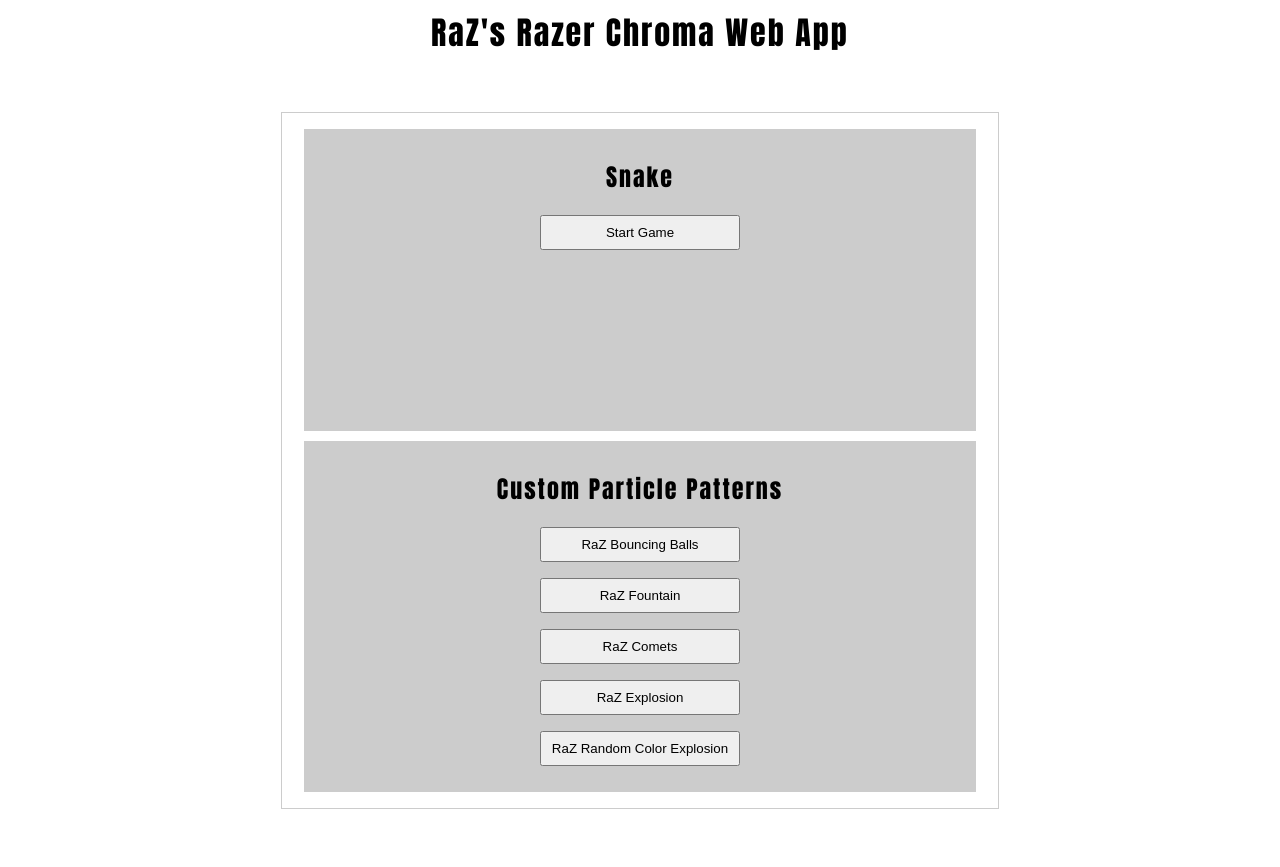
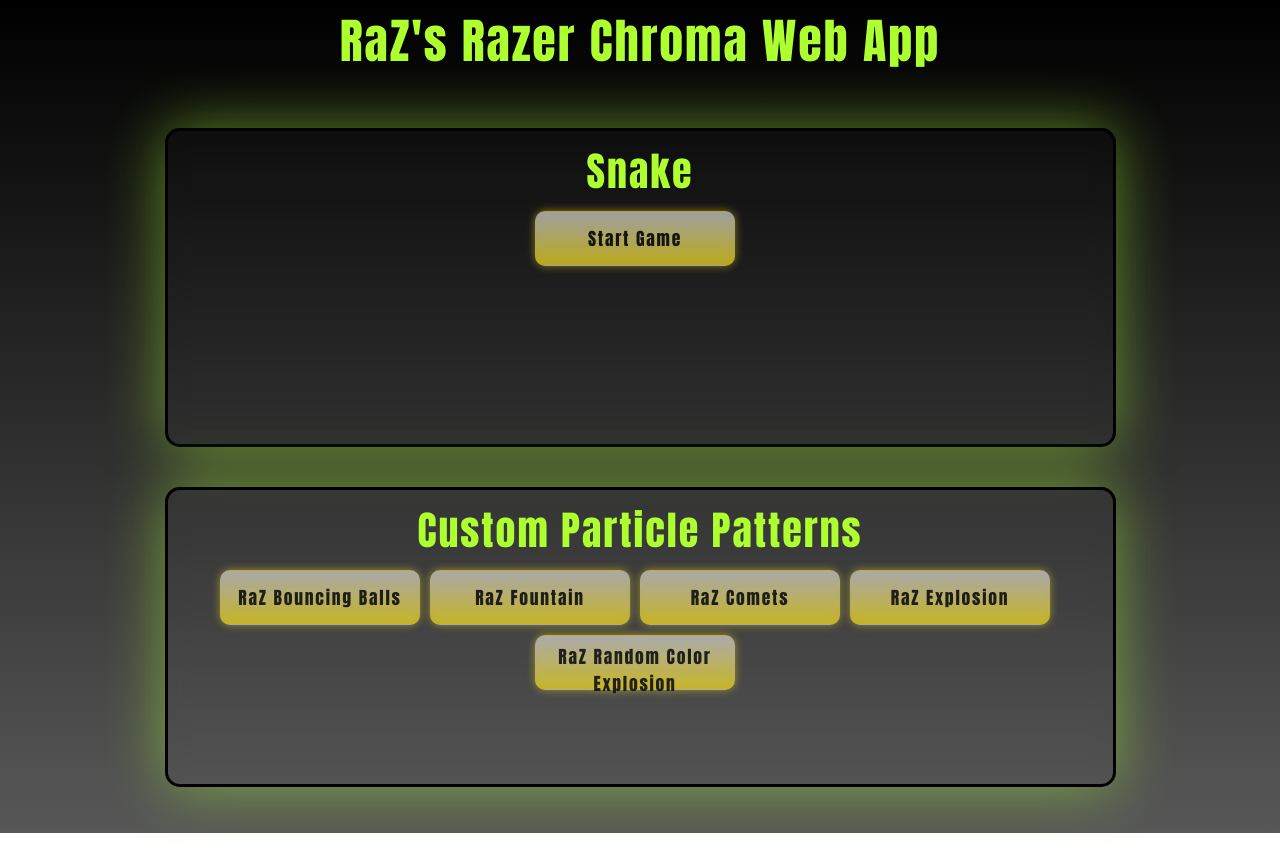
Before and after one commit to ReVHeaDRaZ/raz-chroma-snake, a plain HTML site: page index.html in a window 1280 px wide. After the commit the page ends 833 px from the top, so only its background shows below. Drawn offline with Linux system fonts and the light colour scheme; no server answers.

Commit message:
styled page

```diff
--- a/index.html
+++ b/index.html
@@ -3,6 +3,8 @@
 <html lang="en" xmlns="http://www.w3.org/1999/xhtml">
 <head>
     <title>Raz's Razer Chroma Web App</title>
+    <meta name="viewport" content="width=device-width, initial-scale=1.0" />
+    <meta name="description" content="Web applet for Razer Chroma RGB Keyboards to display custom particle patterns and play snake using the leds." />
     <link rel="stylesheet" type="text/css" href="style.css">
     <script src="ChromaSDKImpl.js"></script>
     <script src="KeyboardEffects.js"></script>
@@ -24,8 +26,6 @@
 <body onload="chromaSDK.init()" onbeforeunload="chromaSDK.uninit()">
     <h1>RaZ's Razer Chroma Web App</h1>
 
-    <div id="table" style="margin:auto; width:718px; padding:50px; text-align:center">
-
         <div id="Keyboards" class="tabcontent">
             <div class="content-wrapper">
                 <h2>Snake</h2>
@@ -34,15 +34,16 @@
             </div>
             <div class="content-wrapper">
                 <h2>Custom Particle Patterns</h2>
-                <p><button onclick="createRaZBalls();">RaZ Bouncing Balls</button></p>
-                <p><button onclick="createRaZFountain();">RaZ Fountain</button></p>
-                <p><button onclick="createRaZComets();">RaZ Comets</button></p>
-                <p><button onclick="createRaZExplosion();">RaZ Explosion</button></p>
-                <p><button onclick="createRaZRandomExplosion();">RaZ Random Color Explosion</button></p>
+                <div class="flex-row">
+                    <p><button onclick="createRaZBalls();">RaZ Bouncing Balls</button></p>
+                    <p><button onclick="createRaZFountain();">RaZ Fountain</button></p>
+                    <p><button onclick="createRaZComets();">RaZ Comets</button></p>
+                    <p><button onclick="createRaZExplosion();">RaZ Explosion</button></p>
+                    <p><button onclick="createRaZRandomExplosion();">RaZ Random Color Explosion</button></p>
+                </div>
             </div>
         </div>
 
-    </div>
 
     <script src="RazChromaParticles.js"></script>
     <script src="snake.js"></script>
--- a/style.css
+++ b/style.css
@@ -1,24 +1,54 @@
+*{margin: 0; padding: 0; box-sizing: border-box;}
 body {
     /* font-family: "Lato", sans-serif; */
     font-family: Impact, Haettenschweiler, 'Arial Narrow Bold', sans-serif;
     letter-spacing: 2px;
+    background: linear-gradient(#cecece, #f7de1ef1);
+    background: -webkit-linear-gradient(#000000, #4e4e4ef1);
+    background: -moz-linear-gradient(#cecece, #f7de1ef1);
 }
 
 button {
+    border-radius: 10px;
+    border: 1px solid transparent;
+    margin-right: 10px;
+    margin-bottom: 10px;
+    padding: 0.4em .5em;
+    font-size: 1.1rem;
+    font-weight: 500;
+    letter-spacing: 0.10em;
+    font-family: Impact, Haettenschweiler, 'Arial Narrow Bold', sans-serif;
+    color: rgba(0, 0, 0, 0.904);
+    background: linear-gradient(#cecece, #f7de1ef1);
+    background: -webkit-linear-gradient(#cecece, #f7de1ef1);
+    background: -moz-linear-gradient(#cecece, #f7de1ef1);
+    filter: drop-shadow(0 0 .25em #f7df1eaa);
+    opacity: .75;
+    cursor: pointer;
+    will-change: border-color filter;
+    transition: border-color 0.25s;
+    transition: filter 300ms;
     width: 200px;
-    height: 35px;
+    height: 55px;
 }
-
+button:hover, #app a:hover {
+    border-color: #ffffff;
+    background: linear-gradient(#e2e2e2, #f7de1efb);
+    background: -webkit-linear-gradient(#e2e2e2, #f7de1efb);
+    background: -moz-linear-gradient(#e2e2e2, #f7de1efb);
+    filter: drop-shadow(0 0 1em #f7df1eaa);
+}
 #board{
     position: relative;
     top:40px;
+    z-index: 500;
 }
 
 /* Style the tab */
 div.tab {
     overflow: hidden;
     border: 1px solid #ccc;
-    background-color: #f1f1f1;
+    /* background-color: #f1f1f1; */
 }
 
     /* Style the links inside the tab */
@@ -45,19 +75,43 @@
 
 /* Style the tab content */
 .tabcontent {
-    display: block;
-    padding: 6px 12px;
-    border: 1px solid #ccc;
+    padding: 6px 6px;
+    width: 100%;
 }
 
 .content-wrapper{
-    background-color: #ccc;
+    font-family: Impact, Haettenschweiler, 'Arial Narrow Bold', sans-serif;
+    font-size: 1.5rem;
+    text-align: center;
+    user-select: none;
+    margin: 40px auto;
+    width: 75%;
+    min-height: 300px;
     padding: 10px;
-    margin: 10px;
-    min-height: 250px;
+    border-radius: 15px;
+    border: black 3px solid;
+    color: white;
+    background-color: transparent;
+    backdrop-filter: blur(10px);
+    box-shadow: 0.0em 0.0em 2.5em rgba(172, 255, 47, 0.5);
+    z-index: 100;
+  }
+  h2{
+    font-size: 2.5rem;
+    color: greenyellow;
+    padding: 0;
+    margin-bottom: 10px;
+  }
+h1{
+    font-size: 3rem;
+    text-align: center;
+    margin: 5px;
+    color: greenyellow;
 }
 
-h1{
-    text-align: center;
-    margin: 5px;
+.flex-row{
+    display: flex;
+    flex-wrap: wrap;
+    align-items: center;
+    justify-content: center;
 }
```
